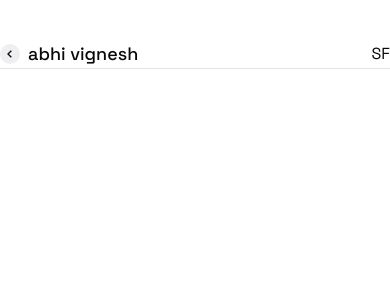
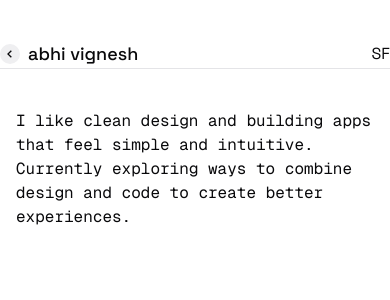
Before and after one commit to yuvanvk/portfolio, a Next.js app: page / in a window 390 px wide. Shown: the top 300 px of the page. Built offline with nearby package versions, Linux system fonts and the light colour scheme.

Commit message:
fix: hero

```diff
--- a/app/page.tsx
+++ b/app/page.tsx
@@ -9,12 +9,13 @@ import { SmoothCursor } from "@/components/ui/smooth-cursor";
 
 export default function Home() {
   return (
-    <div className=" py-10 md:py-20 max-w-4xl  mx-auto">
+    <div className=" py-10 md:py-20 md:max-w-lg xl:max-w-4xl  mx-auto">
       <Navbar />
       {/* <SmoothCursor /> */}
       <div className="pb-10">
+        <HeroSection />
         {/* <BlurFade>
-          <HeroSection />
+
           <CurrentProjects />
           <Projects />
           <Skills />
--- a/components/porfolio/hero-section.tsx
+++ b/components/porfolio/hero-section.tsx
@@ -1,24 +1,10 @@
-import { Avatar, AvatarFallback, AvatarImage } from "../ui/avatar";
 
-export const HeroSection = () => {
-  return (
-    <div className=" font-satoshi font-light px-3">
-      <div className="max-w-7xl flex gap-8 items-center">
-        <Avatar className="w-28 h-28">
-          <AvatarImage  src="/ben.jpeg" alt="@abhi"/>
-          <AvatarFallback>abhi</AvatarFallback>
-        </Avatar>
-
-        <div>
-          <div className="text-3xl md:text-4xl font-bold font-satoshi lowercase">AbhiVignesh</div>
-          <div className="text-sm">@abhiiscool</div>
-
-          <div className="my-3 lowercase">
-            <div className="dark:text-white font-medium text-sm">20 &middot; Full Stack Engineer</div>
-          </div>
-        </div>
-      </div>
-
-    </div>
-  );
-};
+export const HeroSection = () => (
+  <>
+    <p className="font-mono px-4 py-10">
+      I like clean design and building apps that feel simple and intuitive.
+      Currently exploring ways to combine design and code to create better
+      experiences.
+    </p>
+  </>
+);
```
